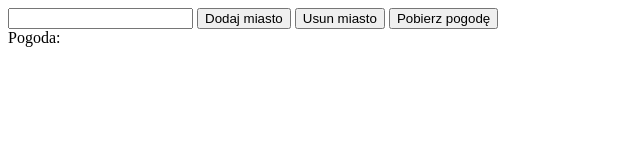
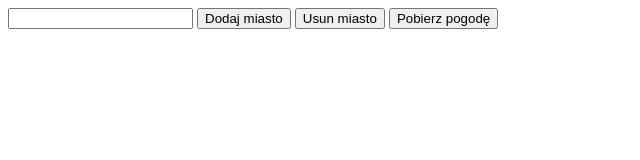
Before and after one commit to MichalLechowski/JSBasics, a plain HTML site: page pogodynka.html in a window 1280 px wide. Both pictures are taken after a click on the button "Pobierz pogodę". Shown: the full height of the page, 0-640 px from the left. Drawn offline with Linux system fonts and the light colour scheme.

Commit message:
pogodynka fixed container string concat

```diff
--- a/pogodynka.html
+++ b/pogodynka.html
@@ -48,7 +48,12 @@
             localStorage.setItem('miasta', JSON.stringify(miasta));
         })
 
-        getWeather.addEventListener("click", () => JSON.parse(localStorage.getItem("miasta")).forEach(pokazPogode));
+        getWeather.addEventListener("click", () => {
+
+            let showWeatherStats = document.querySelector('#container').innerHTML = '';
+            JSON.parse(localStorage.getItem("miasta")).forEach(pokazPogode);
+        }
+        );
 
         function pokazPogode(miasto) {
             let weatherOutput = {};
```
